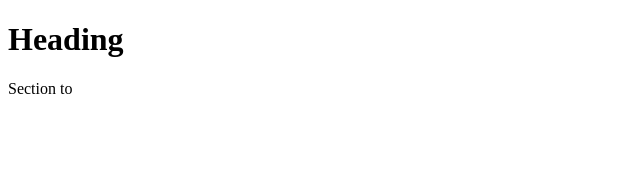
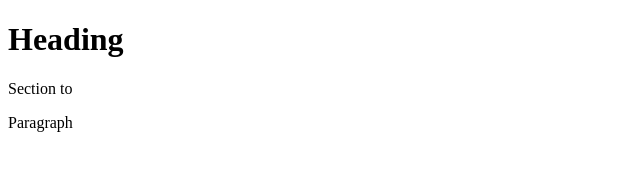
Before and after one commit to JorellAndrei/Tombitz-FEUTECH-AWD-TW24, a plain HTML site: page index.html in a window 1280 px wide. Shown: the full height of the page, 0-640 px from the left. Drawn offline with Linux system fonts and the light colour scheme.

Commit message:
update container

```diff
--- a/index.html
+++ b/index.html
@@ -9,5 +9,7 @@
     <h1>Heading</h1>
 
     <section>Section to</section>
+    <div class="container">
+        <p>Paragraph</p>
 </body>
 </html>
```
